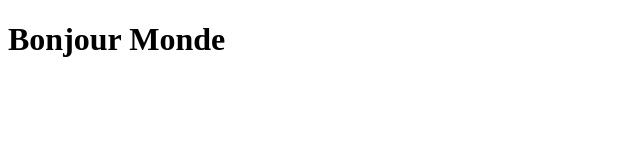
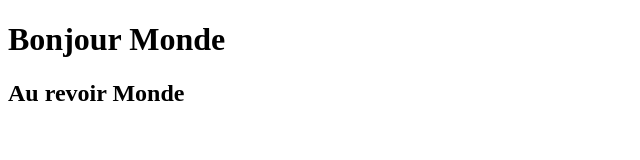
Before and after one commit to Samdez/helloWorld, a plain HTML site: page index.html in a window 1280 px wide. Shown: the whole page, without its empty margins (0-640 px from the left). Drawn offline with Linux system fonts and the light colour scheme.

Commit message:
Adding a <h2> in <body>

```diff
--- a/index.html
+++ b/index.html
@@ -6,5 +6,6 @@
 </head>
 <body>
   <h1>Bonjour Monde</h1>
+  <h2>Au revoir Monde</h2>
 </body>
 </html>
```
